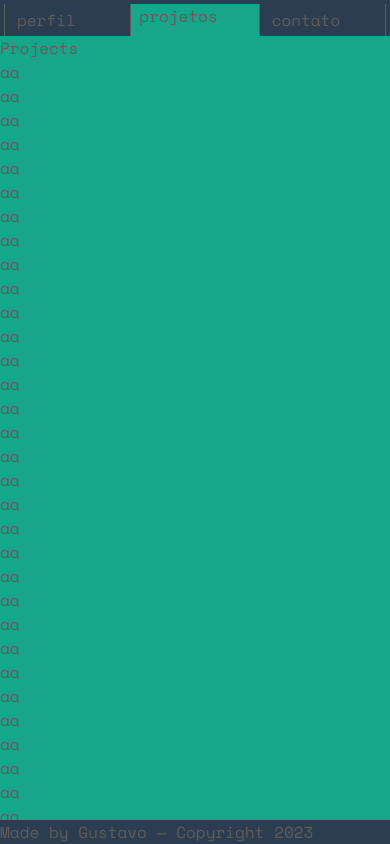
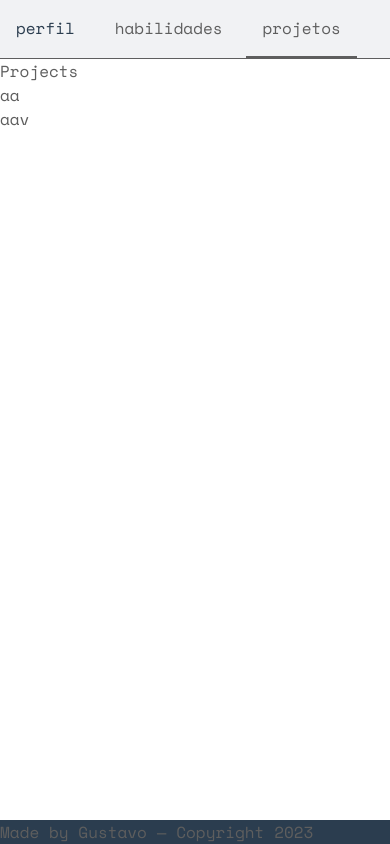
Before and after one commit to gstvcampos/portfolio, a Next.js app: page /projetos in a window 390 px wide. Built offline with nearby package versions, Linux system fonts and the light colour scheme.

Commit message:
feat: style

```diff
--- a/src/app/contatos/page.tsx
+++ /dev/null
@@ -1,12 +0,0 @@
-export default function Contact() {
-  return (
-    <div id="contact">
-      <h2>Contact Me</h2>
-      <p>
-        If you are looking to hire a product designer, I’m currently available
-        for freelance work
-      </p>
-      <button>hi@yourname.com</button>
-    </div>
-  )
-}
--- /dev/null
+++ b/src/app/habilidades/page.tsx
@@ -0,0 +1,7 @@
+export default function Habilidades() {
+  return (
+    <main>
+      <div></div>
+    </main>
+  )
+}
--- a/src/app/layout.tsx
+++ b/src/app/layout.tsx
@@ -19,7 +19,7 @@ export default function RootLayout({ children }: { children: ReactNode }) {
       <body
         className={`${mono.className} flex h-screen items-center justify-center bg-bg text-color-1 antialiased`}
       >
-        <div className="flex h-full max-w-4xl flex-grow flex-col overflow-hidden md:h-[555px]">
+        <div className="h-full max-w-4xl flex-grow bg-content-1 md:h-[555px]">
           <Header />
           {children}
         </div>
--- a/src/app/page.tsx
+++ b/src/app/page.tsx
@@ -1,10 +1,11 @@
 import photo from '@/assets/photo.png'
 import Image from 'next/image'
+import { CiViewList } from 'react-icons/ci'
 
 export default async function Home() {
   return (
-    <main className="flex h-full flex-col gap-4 bg-content-1 p-4 md:flex-row">
-      <div className="self-center md:self-start">
+    <main className="flex flex-col gap-4 p-4 md:flex-row">
+      <div className="w-full flex-col items-center justify-center md:w-fit md:flex-row">
         <Image
           priority={true}
           src={photo}
@@ -12,13 +13,26 @@ export default async function Home() {
           height={250}
           alt={'Imagem do author'}
         />
-        <button>Curriculo</button>
-        <button>Email</button>
+
+        <div className="mt-4 flex flex-row items-center justify-center gap-4 md:flex-col">
+          <button className="w-44 max-w-full border-b-4 border-color-3 bg-content-2 md:w-full">
+            <span className="flex gap-4 px-4 py-3">
+              <CiViewList size={30} />
+              <span>Currículo</span>
+            </span>
+          </button>
+          <button className="w-44 max-w-full border-b-4 border-color-3 bg-content-2 md:w-full">
+            <span className="flex gap-4 px-4 py-3">
+              <CiViewList size={30} />
+              <span>Email</span>
+            </span>
+          </button>
+        </div>
       </div>
 
-      <div className="bg-primary w-full flex-grow flex-col overflow-x-auto bg-content-2 p-4">
+      <div className="h-full w-full bg-content-2 p-4">
         <h2 className="text-2xl">Ola, eu sou Gustavo</h2>
-        <p className="text-color-3 mb-6">desenvolvedor web fullstack</p>
+        <p className="mb-6 text-color-3">desenvolvedor web fullstack</p>
         <p className="mb-6">
           sou um desenvolvedor fullstack apaixonado por tecnologia. Meu objetivo
           é criar interfaces de usuário bonitas e funcionais. Estou sempre
@@ -34,9 +48,6 @@ export default async function Home() {
         <ul className="mb-6">
           <li>sou vascaino</li>
           <li>sou vascaino</li>
-          <li>sou vascaino</li>
-          <li>sou vascaino</li>
-          <li>sou vascaino</li>
         </ul>
       </div>
     </main>
--- a/src/app/projetos/page.tsx
+++ b/src/app/projetos/page.tsx
@@ -4,84 +4,6 @@ export default function Projects() {
       <h2>Projects</h2>
       <div>
         <h1>aa</h1>
-        <h1>aa</h1>
-        <h1>aa</h1>
-        <h1>aa</h1>
-        <h1>aa</h1>
-        <h1>aa</h1>
-        <h1>aa</h1>
-        <h1>aa</h1>
-        <h1>aa</h1>
-        <h1>aa</h1>
-        <h1>aa</h1>
-        <h1>aa</h1>
-        <h1>aa</h1>
-        <h1>aa</h1>
-        <h1>aa</h1>
-        <h1>aa</h1>
-        <h1>aa</h1>
-        <h1>aa</h1>
-        <h1>aa</h1>
-        <h1>aa</h1>
-        <h1>aa</h1>
-        <h1>aa</h1>
-        <h1>aa</h1>
-        <h1>aa</h1>
-        <h1>aa</h1>
-        <h1>aa</h1>
-        <h1>aa</h1>
-        <h1>aa</h1>
-        <h1>aa</h1>
-        <h1>aa</h1>
-        <h1>aa</h1>
-        <h1>aa</h1>
-        <h1>aa</h1>
-        <h1>aa</h1>
-        <h1>aa</h1>
-        <h1>aa</h1>
-        <h1>aa</h1>
-        <h1>aa</h1>
-        <h1>aa</h1>
-        <h1>aa</h1>
-        <h1>aa</h1>
-        <h1>aa</h1>
-        <h1>aa</h1>
-        <h1>aa</h1>
-        <h1>aa</h1>
-        <h1>aa</h1>
-        <h1>aa</h1>
-        <h1>aa</h1>
-        <h1>aa</h1>
-        <h1>aa</h1>
-        <h1>aa</h1>
-        <h1>aa</h1>
-        <h1>aa</h1>
-        <h1>aa</h1>
-        <h1>aa</h1>
-        <h1>aa</h1>
-        <h1>aa</h1>
-        <h1>aa</h1>
-        <h1>aa</h1>
-        <h1>aa</h1>
-        <h1>aa</h1>
-        <h1>aa</h1>
-        <h1>aa</h1>
-        <h1>aa</h1>
-        <h1>aa</h1>
-        <h1>aa</h1>
-        <h1>aa</h1>
-        <h1>aa</h1>
-        <h1>aa</h1>
-        <h1>aa</h1>
-        <h1>aa</h1>
-        <h1>aa</h1>
-        <h1>aa</h1>
-        <h1>aa</h1>
-        <h1>aa</h1>
-        <h1>aa</h1>
-        <h1>aa</h1>
-        <h1>aa</h1>
-        <h1>aa</h1>
         <h1>aav</h1>
       </div>
     </div>
--- a/src/components/Header.tsx
+++ b/src/components/Header.tsx
@@ -2,11 +2,11 @@ import NavBtn from './NavBtn'
 
 export default function Header() {
   return (
-    <header className="bg-color-2">
-      <nav className="mx-1 mt-1 flex justify-start">
+    <header className="border-b border-color-3 bg-content-2">
+      <nav className="flex text-center">
         <NavBtn page="/" innerText="perfil" />
+        <NavBtn page="/habilidades" innerText="habilidades" />
         <NavBtn page="/projetos" innerText="projetos" />
-        <NavBtn page="/contatos" innerText="contato" />
       </nav>
     </header>
   )
--- a/src/components/NavBtn.tsx
+++ b/src/components/NavBtn.tsx
@@ -10,13 +10,13 @@ export default function NavBtn({
   innerText: string
   page: string
 }) {
-  const pathname = usePathname()
-  const general = 'w-32 border-x-[1px] border-b-0 p-1'
-  const current = 'w-32 bg-bg'
+  const pathname = usePathname() === page
+  const current = 'inline-flex p-4 hover:text-color-2 border-b-2'
+  const defalt = 'inline-flex p-4 hover:text-color-2'
 
   return (
-    <div className={pathname === page ? current : general}>
-      <Link href={page} className="ml-2">
+    <div className="me-2">
+      <Link href={page} className={pathname ? current : defalt}>
         {innerText}
       </Link>
     </div>
```
